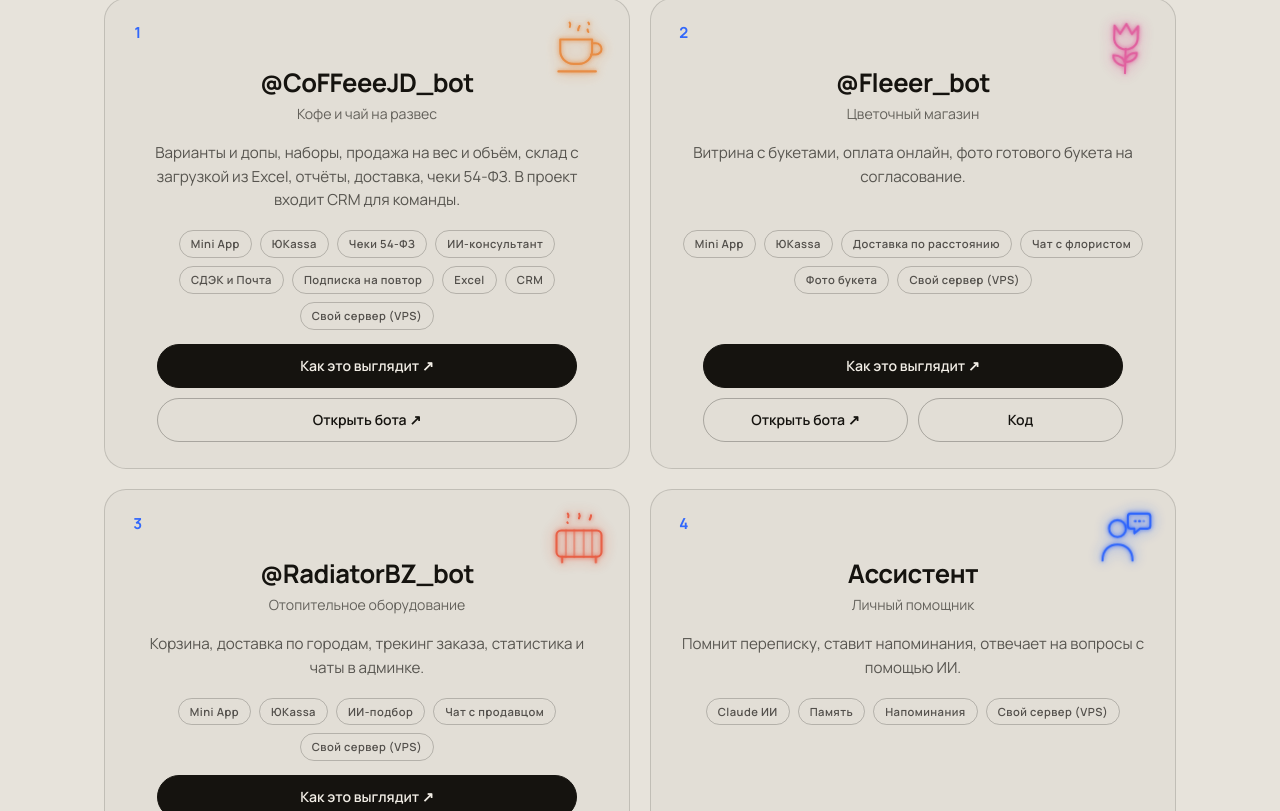
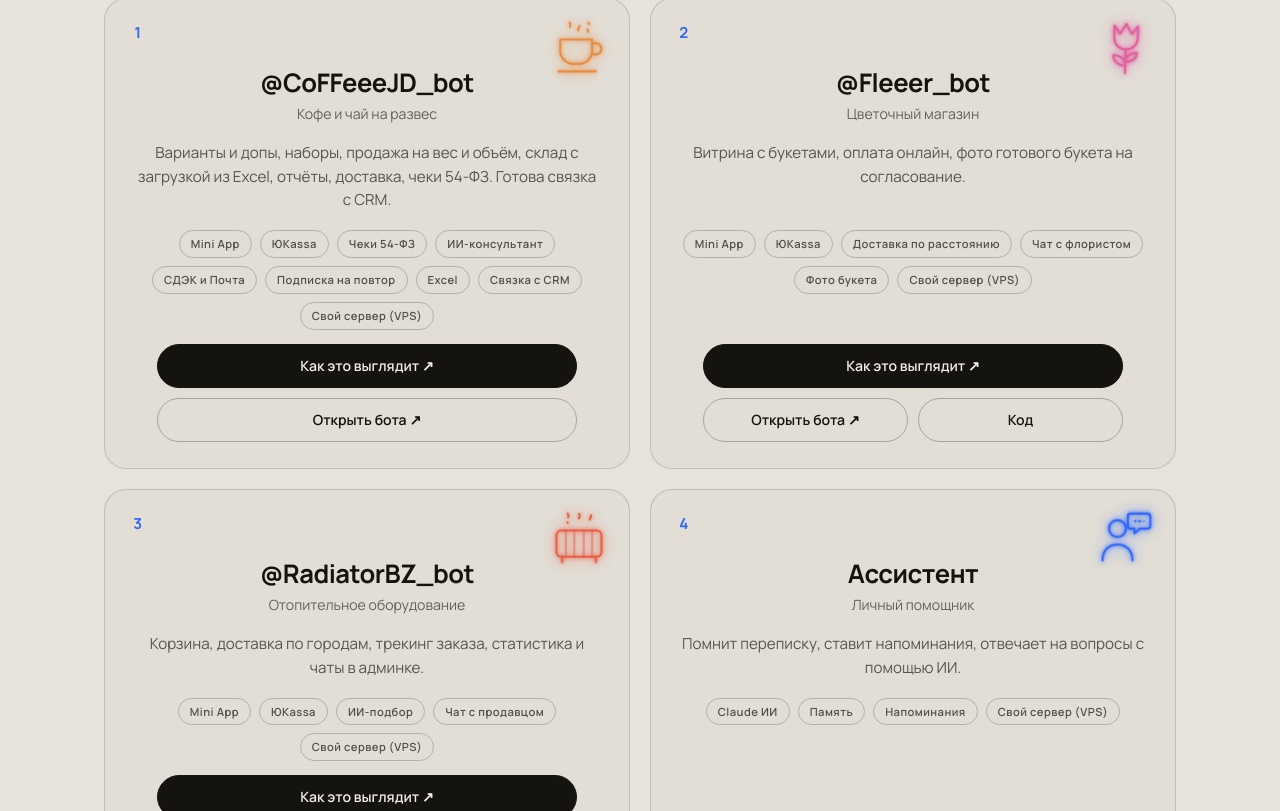
Before and after one commit to zhennyy/botforall, a React (Vite) app: page / in a window 1280 px wide. Shown: the part 1749-2560 px from the top of the page. Built offline with nearby package versions, Linux system fonts and the light colour scheme.

Commit message:
Кофейня: «Готова связка с CRM»

```diff
--- a/src/components/Projects.jsx
+++ b/src/components/Projects.jsx
@@ -3,8 +3,8 @@ import NeonIcon from './NeonIcon'
 const works = [
   {
     num: '1', icon: 'coffee', name: 'CoFFeeJD', kind: 'Кофе и чай на развес',
-    text: 'Варианты и допы, наборы, продажа на вес и объём, склад с загрузкой из Excel, отчёты, доставка, чеки 54-ФЗ. В проект входит CRM для команды.',
-    stack: ['Mini App', 'ЮKassa', 'Чеки 54-ФЗ', 'ИИ-консультант', 'СДЭК и Почта', 'Подписка на повтор', 'Excel', 'CRM', 'Свой сервер (VPS)'],
+    text: 'Варианты и допы, наборы, продажа на вес и объём, склад с загрузкой из Excel, отчёты, доставка, чеки 54-ФЗ. Готова связка с CRM.',
+    stack: ['Mini App', 'ЮKassa', 'Чеки 54-ФЗ', 'ИИ-консультант', 'СДЭК и Почта', 'Подписка на повтор', 'Excel', 'Связка с CRM', 'Свой сервер (VPS)'],
     demo: '/coffeejd-demo.html',
     bot: 'https://t.me/CoFFeeeJD_bot',
   },
```
